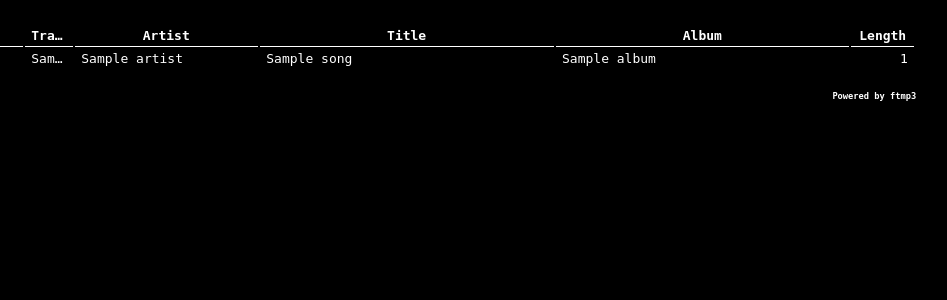
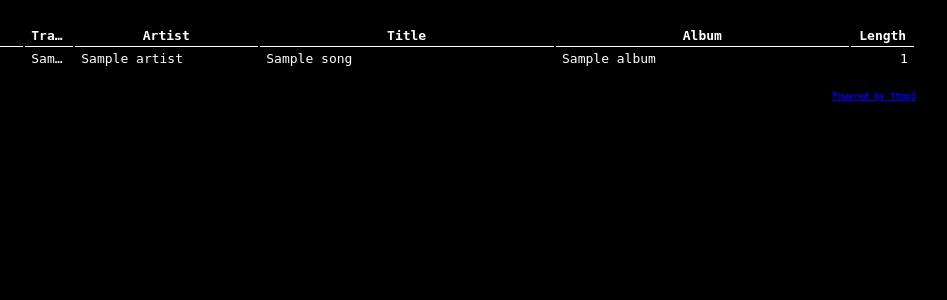
Before and after one commit to lunared/ftmp3, a Flask app: template templates/body.html in a window 1280 px wide. Shown: the part 211-511 px from the top of the page, without its empty margins (193-1140 px from the left). Run offline with Flask 2, Linux system fonts and the light colour scheme; the template is opened without the code that fills it: most values are stand-ins (such as "Sample title", 1, 10 or a date in 2020).

Commit message:
Add link to the github

```diff
--- a/templates/body.html
+++ b/templates/body.html
@@ -129,7 +129,7 @@
                     {% endfor %}
                 </tbody>
             </table>
-            <h6 class="right">Powered by ftmp3</h6>
+            <h6 class="right"><a href="https://github.com/nhydock/ftmp3">Powered by ftmp3</a></h6>
         </div>
         <script>
             var songs = document.getElementsByClassName("song");
```
